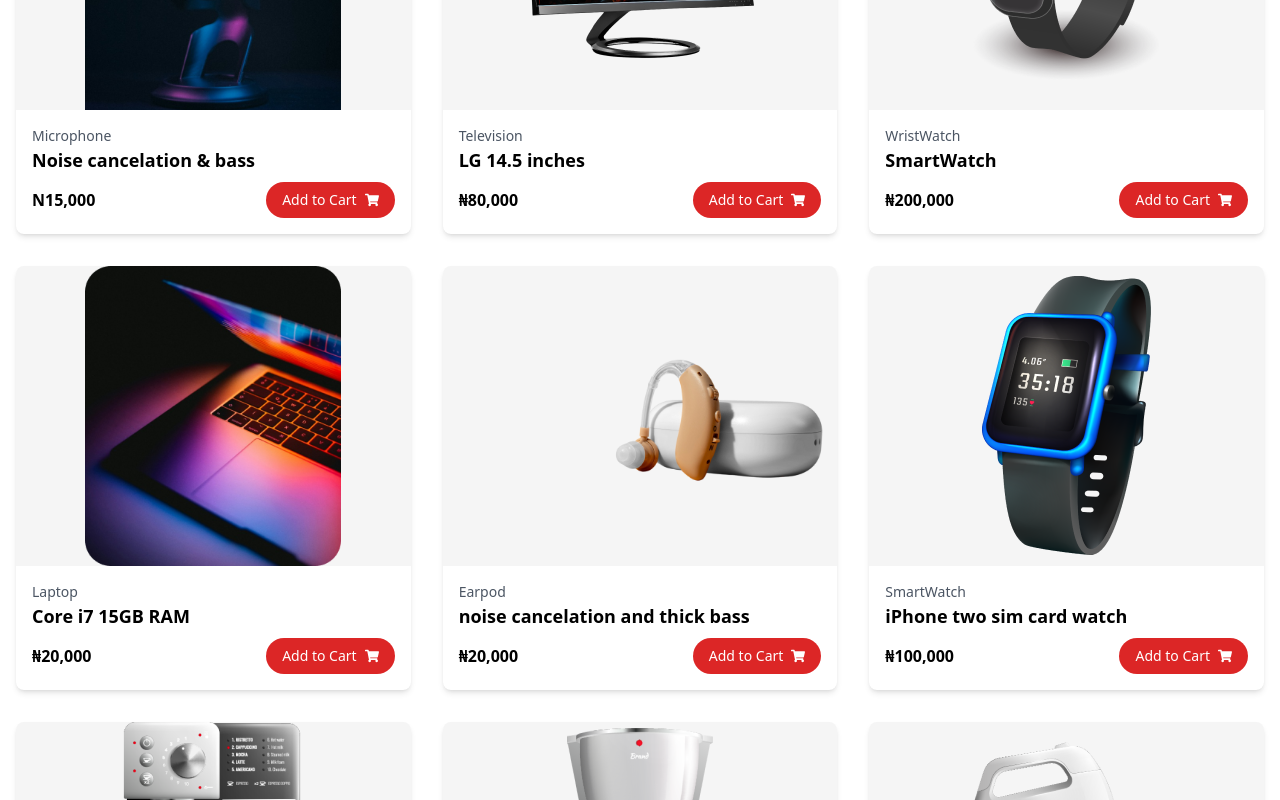
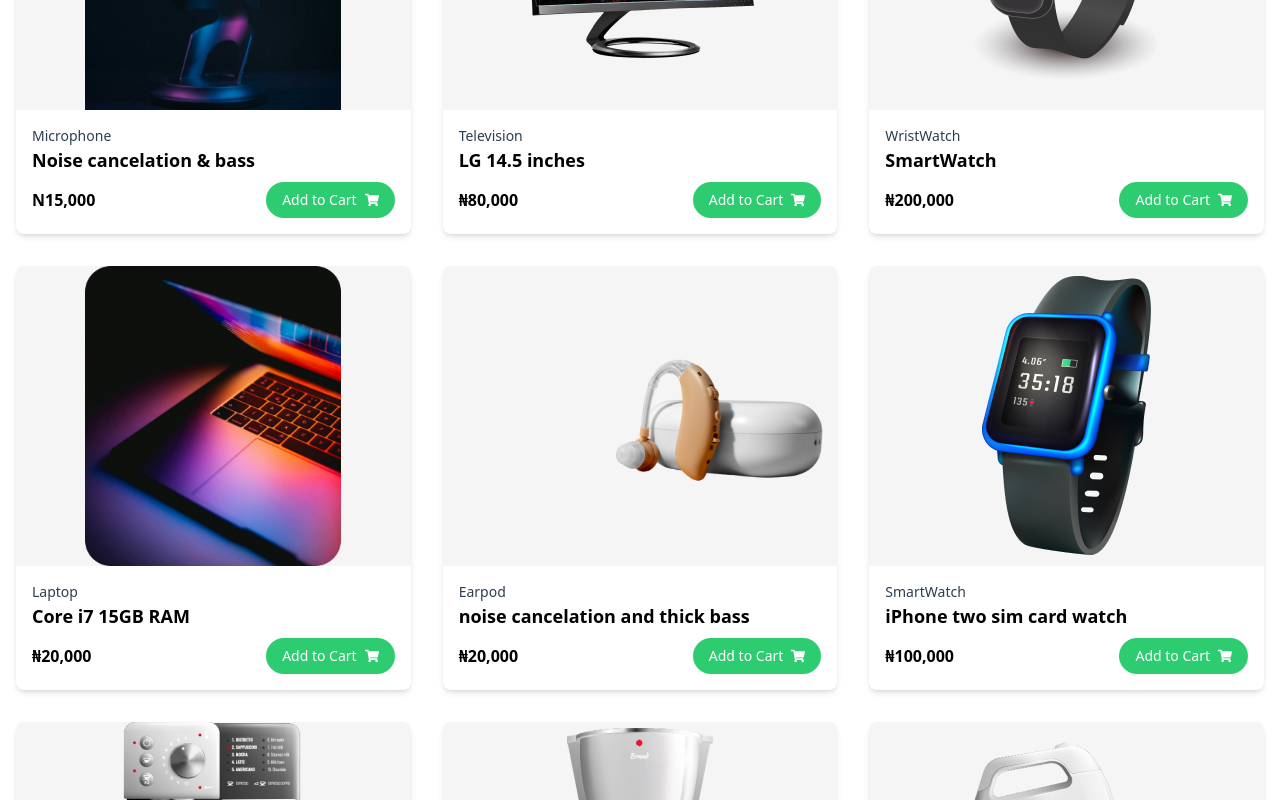
Before and after one commit to Segzyp1000/timbo-shop, a React (Create React App) app: page / in a window 1280 px wide. Shown: the part 2040-2840 px from the top of the page. Built offline with nearby package versions, Linux system fonts and the light colour scheme.

Commit message:
committed third time

```diff
--- a/src/components/NewItem.jsx
+++ b/src/components/NewItem.jsx
@@ -24,14 +24,14 @@ const ProductCard = ({ id, image, category, name, price }) => {
         <img src={image} alt={name} className="max-h-full w-auto" />
       </div>
       <div className="p-4">
-        <p className="text-sm text-gray-600">{category}</p>
+        <p className="text-sm text-categoryColor">{category}</p>
         <p className="font-bold text-lg mb-2">{name}</p>
         <div className="flex justify-between items-center">
           <p className="font-bold">{price}</p>
           <Link
             to="/cart"
             onClick={() => cart.addOneToCart(id)}
-            className="flex items-center gap-2 bg-red-600 text-white rounded-full px-4 py-2 text-sm"
+            className="flex items-center gap-2 bg-buttonBackground text-white rounded-full px-4 py-2 text-sm"
           >
             Add to Cart <FaShoppingCart />
           </Link>
--- a/src/pages/CartPage.jsx
+++ b/src/pages/CartPage.jsx
@@ -172,7 +172,12 @@ const CartPage = () => {
           </div>
           <button
             className="mt-4 bg-blue-500 text-white px-4 py-2 rounded"
-            onClick={() => navigate("/checkout", { cartItems: cart.items })}
+            onClick={() =>
+              navigate("/checkout", {
+                cartItems: cart.items,
+                totalAmount: getTotalCost(),
+              })
+            }
           >
             Proceed to Checkout
           </button>
--- a/src/pages/CheckoutPage.jsx
+++ b/src/pages/CheckoutPage.jsx
@@ -3,7 +3,7 @@ import { PaystackButton } from "react-paystack";
 
 const CheckoutPage = () => {
   const publicKey = "pk_test_b01250423ad98ed5727975da49e193150aecd1e5";
-  const amount = 1000000; // Remember, set in kobo!
+  const amount = 1000000;
 
   const [email, setEmail] = useState("");
   const [name, setName] = useState("");
--- a/tailwind.config.js
+++ b/tailwind.config.js
@@ -8,7 +8,13 @@ module.exports = {
       colors: {
         navColor: 'rgba(44, 62, 80, 1)',
         navText: 'rgba(46, 204, 113, 0.8)',
-        productColor: 'rgba(245, 245, 245, 1)'
+        productColor: 'rgba(245, 245, 245, 1)',
+        pictureBackground: 'rgba(245, 245, 245, 1)',
+        categoryColor: 'rgba(44, 62, 80, 1)',
+        buttonBackground: 'rgba(46, 204, 113, 1)'
+
+
+
       }
     },
   },
```
